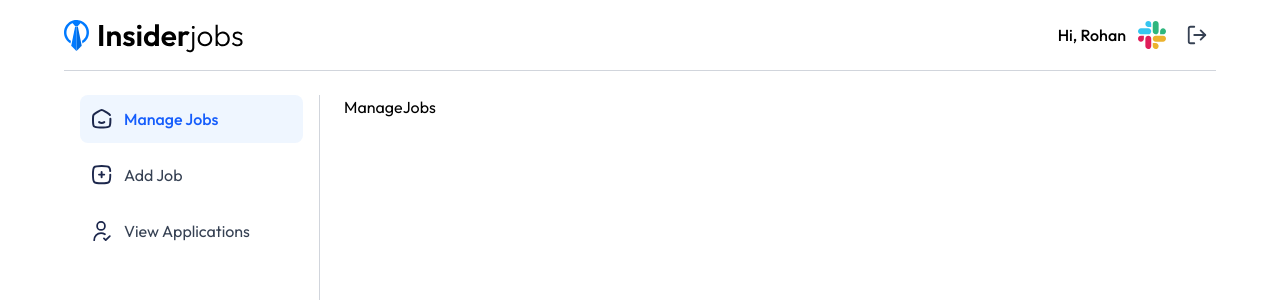
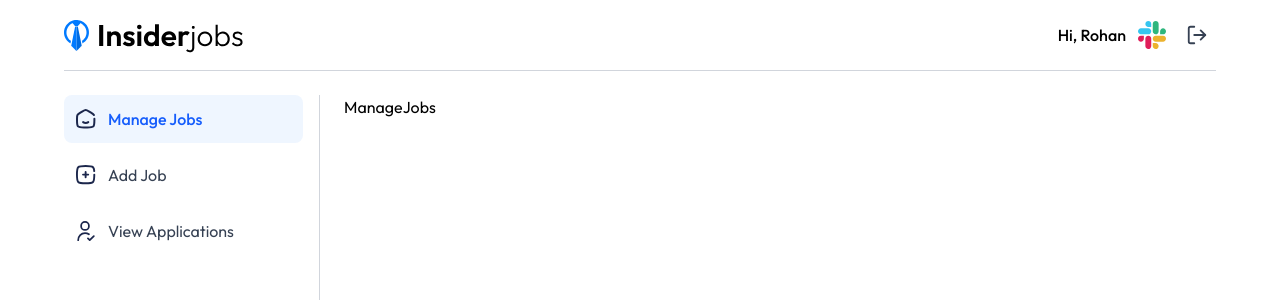
Before and after one commit to Dev-Rohan1/job-insider, a React (Vite) app in the folder frontend/: page /dashboard/manage-jobs in a window 1280 px wide. Shown: the top 300 px of the page. Built offline with nearby package versions, Linux system fonts and the light colour scheme.

Commit message:
create dashboard

```diff
--- a/frontend/src/pages/Dashboard.jsx
+++ b/frontend/src/pages/Dashboard.jsx
@@ -38,7 +38,7 @@ const Dashboard = () => {
       <DashboardNavbar />
       <section className="flex">
         <div className="h-screen w-[75px] border-r border-gray-300 md:w-64">
-          <ul className="space-y-2 px-4">
+          <ul className="space-y-2 pr-7 md:pr-4">
             {navLinks.map(({ to, icon, alt, label }, index) => (
               <li key={`nav-${index}`}>
                 <NavLink
--- a/frontend/src/pages/RecruiterLogin.jsx
+++ b/frontend/src/pages/RecruiterLogin.jsx
@@ -27,6 +27,7 @@ const RecruiterLogin = () => {
             <p className="mb-6 text-gray-700">
               Welcome back! Please log in to continue.
             </p>
+            <Link to={"/dashboard"}>dashboard</Link>
             <div className="space-y-4">
               <div className="flex w-full items-center gap-2 rounded border border-gray-300 bg-gray-50 p-2 transition-all focus-within:border-blue-500 focus-within:bg-white focus-within:ring-2 focus-within:ring-blue-200">
                 <Mail size={18} className="text-gray-400" />
```
